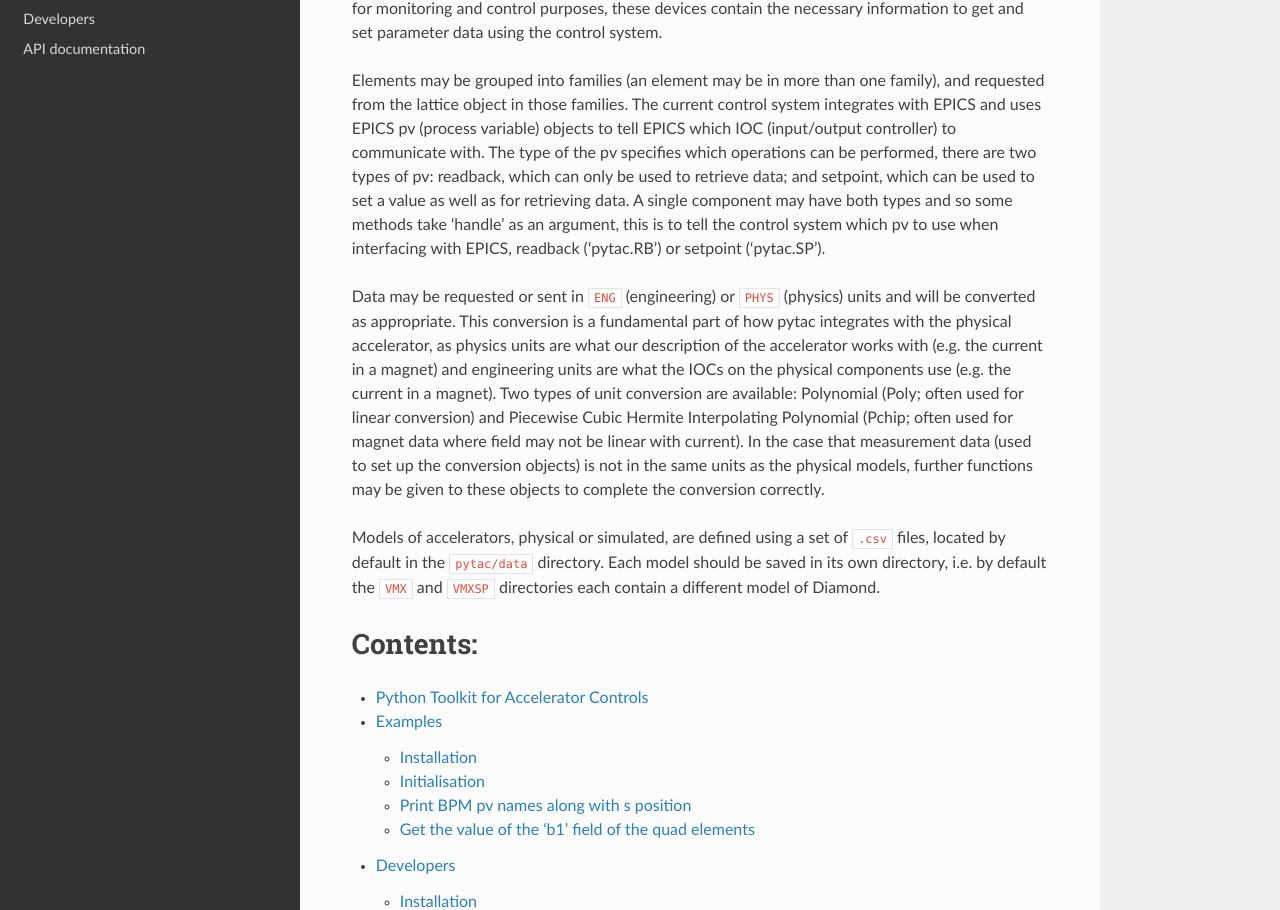
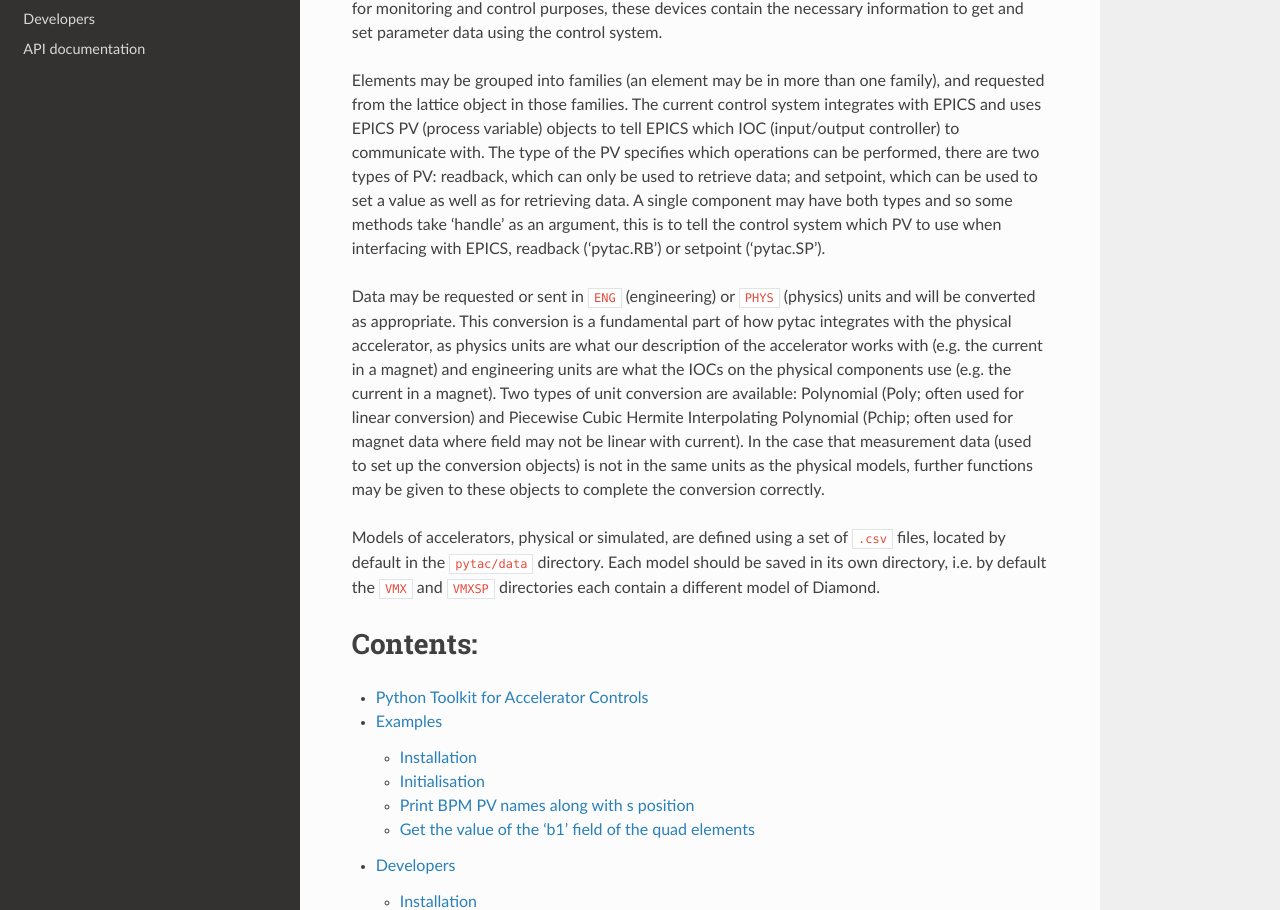
Before and after one commit to DiamondLightSource/pytac, a Sphinx documentation site: the page built from docs/index.rst, in a window 1280 px wide and 1400 px high, scrolled down 496 px. Shown: the part 187-1097 px from the top of the window. Built offline with Sphinx 7.4.7 and the Read the Docs theme 2.0.0, drawn with Linux system fonts in a browser that asks for light colours.

Commit message:
Correctly capitalise PV throughout documentation.

```diff
--- a/docs/examples.rst
+++ b/docs/examples.rst
@@ -35,7 +35,7 @@ This is required each time you want to start up pytac.
 
 The ``lattice`` object is used for interacting with elements of the accelerator.
 
-Print BPM pv names along with s position
+Print BPM PV names along with s position
 ~~~~~~~~~~~~~~~~~~~~~~~~~~~~~~~~~~~~~~~~
 
 - Get all elements that represent ``BPM``s::
@@ -53,7 +53,7 @@ Print BPM pv names along with s position
     BPM SR01C-DI-EBPM-05 at position 14.9425
     ...
 
-- Get pv names and positions for BPMs directly from the lattice object::
+- Get PV names and positions for BPMs directly from the lattice object::
 
     >>> lattice.get_pv_names('BPM', 'x', pytac.RB)
     ['SR01C-DI-EBPM-01:SA:X',
--- a/docs/index.rst
+++ b/docs/index.rst
@@ -18,7 +18,7 @@ Pytac provides a Python library ``pytac`` that makes it easier to communicate wi
 
 The design is based around a ``Lattice`` object that contains a sequence of ``Element`` s. Each element represents a physical component in the accelerator, such as an electromagnet, drift, or BPM. Each element may have zero or more 'fields', each representing a parameter of the component that may change e.g. a BPM element has fields 'x' and 'y' that represent the beam position, and a quadrupole magnet has 'b1' that represents the quadrupolar magnetic field. Each field has one ``Device`` object for monitoring and control purposes, these devices contain the necessary information to get and set parameter data using the control system.
 
-Elements may be grouped into families (an element may be in more than one family), and requested from the lattice object in those families. The current control system integrates with EPICS and uses EPICS pv (process variable) objects to tell EPICS which IOC (input/output controller) to communicate with. The type of the pv specifies which operations can be performed, there are two types of pv: readback, which can only be used to retrieve data; and setpoint, which can be used to set a value as well as for retrieving data. A single component may have both types and so some methods take 'handle' as an argument, this is to tell the control system which pv to use when interfacing with EPICS, readback ('pytac.RB') or setpoint ('pytac.SP').
+Elements may be grouped into families (an element may be in more than one family), and requested from the lattice object in those families. The current control system integrates with EPICS and uses EPICS PV (process variable) objects to tell EPICS which IOC (input/output controller) to communicate with. The type of the PV specifies which operations can be performed, there are two types of PV: readback, which can only be used to retrieve data; and setpoint, which can be used to set a value as well as for retrieving data. A single component may have both types and so some methods take 'handle' as an argument, this is to tell the control system which PV to use when interfacing with EPICS, readback ('pytac.RB') or setpoint ('pytac.SP').
 
 Data may be requested or sent in ``ENG`` (engineering) or ``PHYS`` (physics) units and will be converted as appropriate. This conversion is a fundamental part of how pytac integrates with the physical accelerator, as physics units are what our description of the accelerator works with (e.g. the current in a magnet) and engineering units are what the IOCs on the physical components use (e.g. the current in a magnet). Two types of unit conversion are available: Polynomial (Poly; often used for linear conversion) and Piecewise Cubic Hermite Interpolating Polynomial (Pchip; often used for magnet data where field may not be linear with current). In the case that measurement data (used to set up the conversion objects) is not in the same units as the physical models, further functions may be given to these objects to complete the conversion correctly.
 
```
